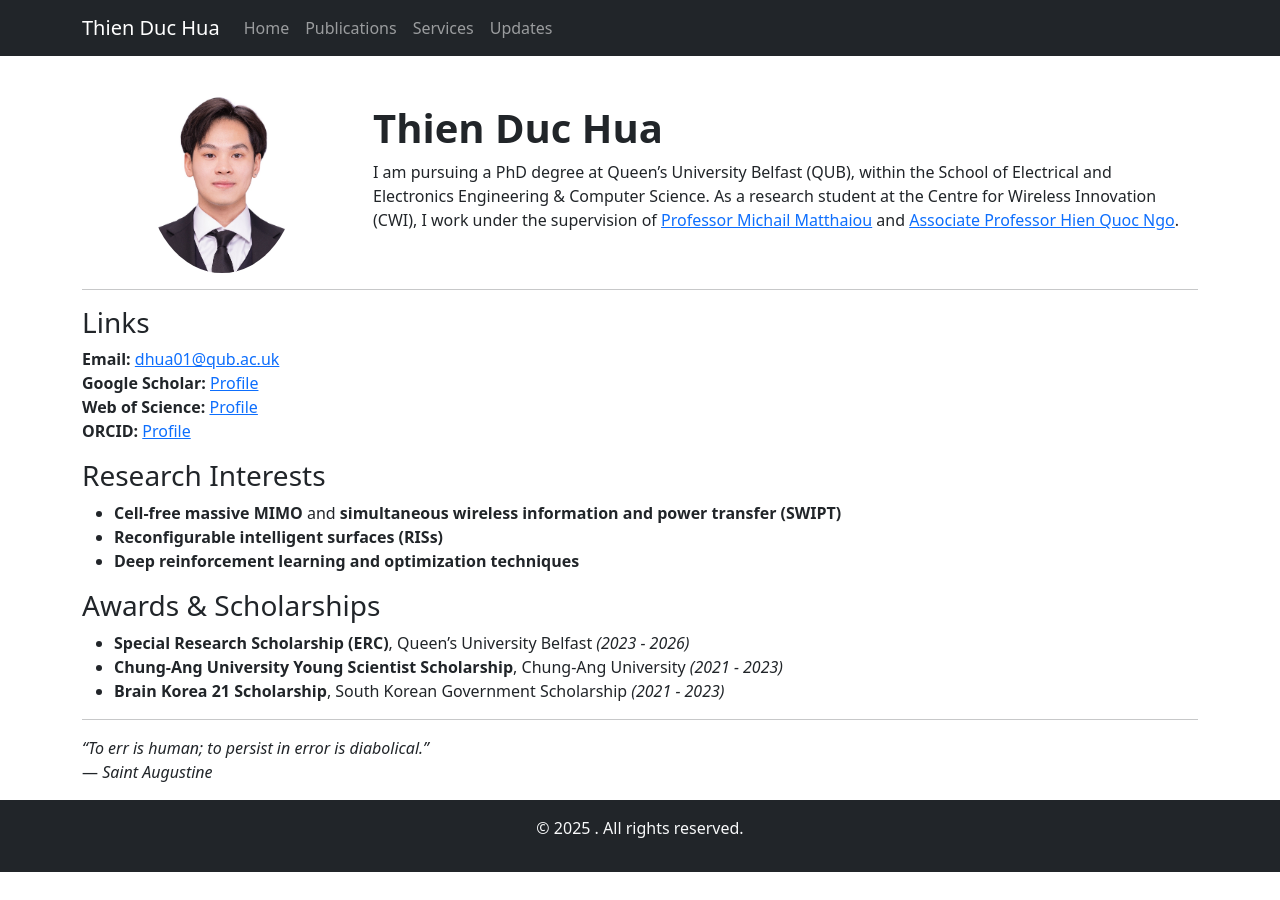
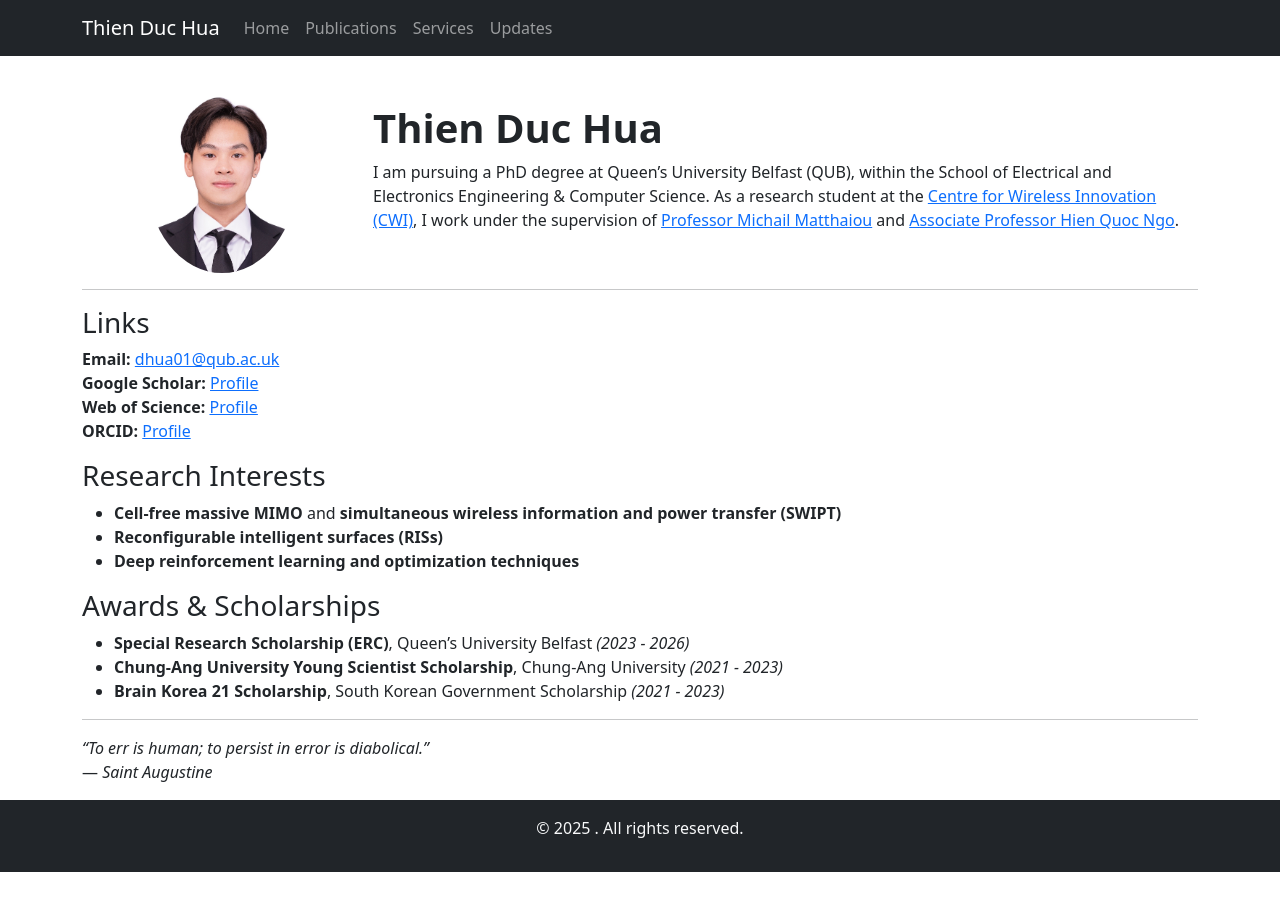
Before and after one commit to thienduchua/thienduchua.github.io, a Jekyll site: the page built from index.md, in a window 1280 px wide. Built offline with Jekyll 4.4.1, drawn with Linux system fonts in a browser that asks for light colours; part of the change alters nothing that is shown.

```diff
--- a/index.md
+++ b/index.md
@@ -15,9 +15,7 @@ title: Home
             <h1 class="fw-bold">Thien Duc Hua</h1>
             <p>
                 I am pursuing a PhD degree at Queen’s University Belfast (QUB), within the School of Electrical and Electronics Engineering & Computer Science.
-                As a research student at the Centre for Wireless Innovation (CWI), I work under the supervision of
-                <a href="https://sites.google.com/site/micmatthaiou/home">Professor Michail Matthaiou</a> and
-                <a href="https://sites.google.com/site/nqhienqn/home">Associate Professor Hien Quoc Ngo</a>.
+                As a research student at the <a href="https://www.qub.ac.uk/research-centres/cwi/">Centre for Wireless Innovation (CWI)</a>, I work under the supervision of <a href="https://sites.google.com/site/micmatthaiou/home">Professor Michail Matthaiou</a> and <a href="https://sites.google.com/site/nqhienqn/home">Associate Professor Hien Quoc Ngo</a>.
             </p>
         </div>
     </div>
```
